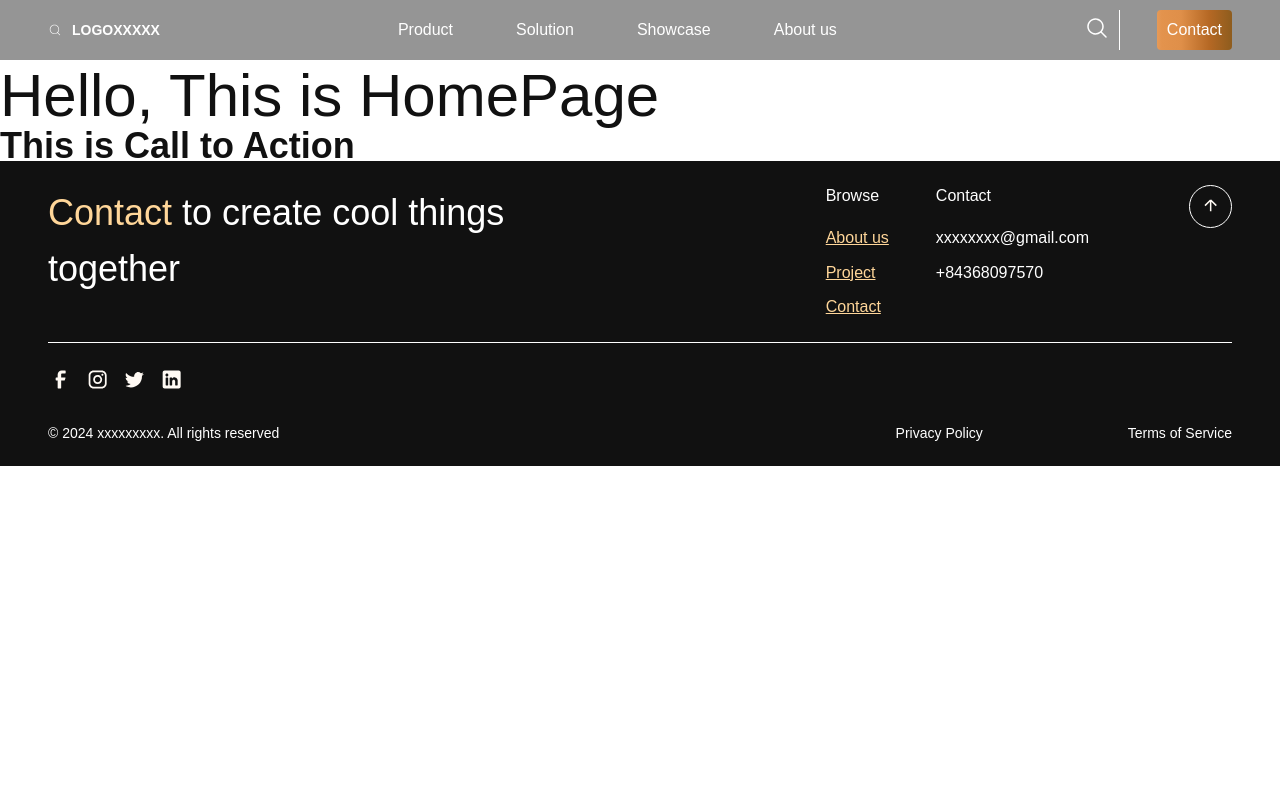
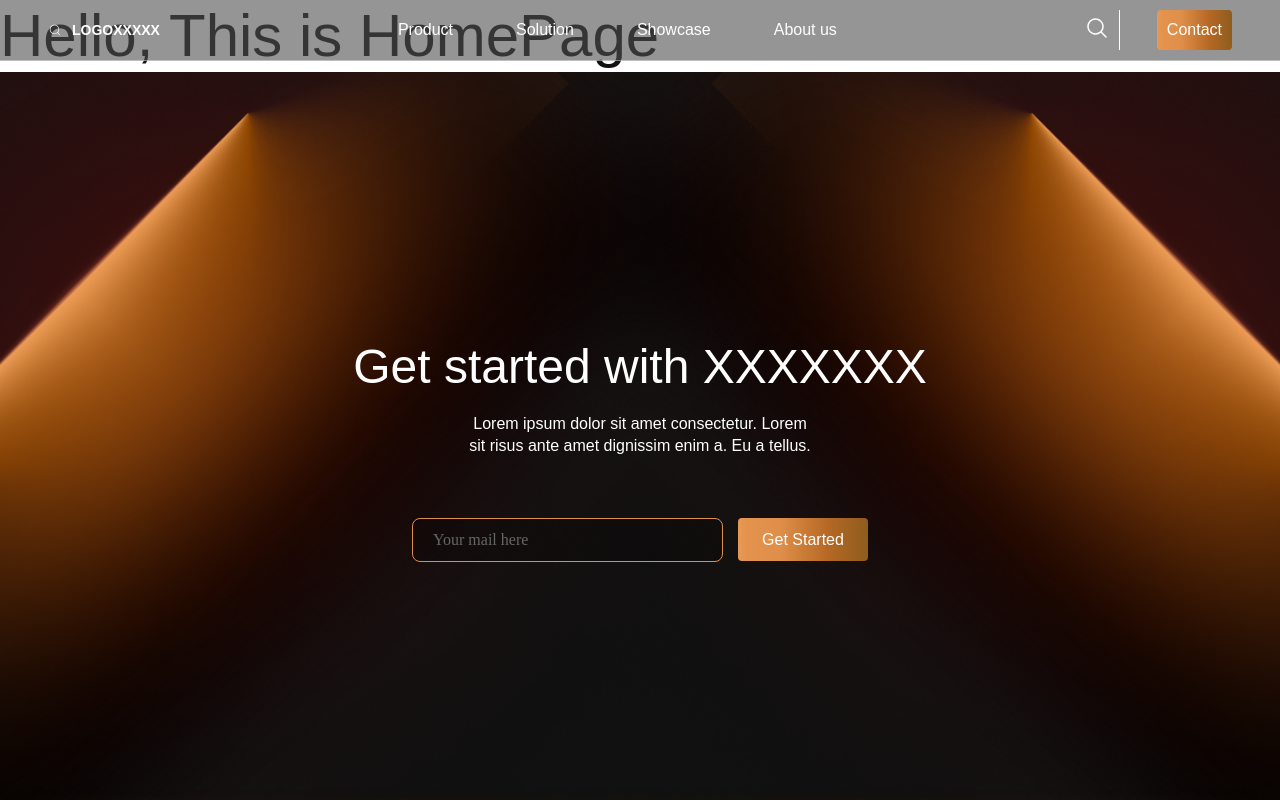
Before and after one commit to hajimemaste/project, a React (Vite) app: page / in a window 1280 px wide. Shown: the top 800 px of the page. Built offline with nearby package versions, Linux system fonts and the light colour scheme.

Commit message:
Call To Aciton

```diff
--- a/src/components/atoms/ButtonText/index.jsx
+++ b/src/components/atoms/ButtonText/index.jsx
@@ -2,14 +2,19 @@ import React from "react";
 import styled from "styled-components";
 import { StyledTypo } from "../../../styles/mixins/StyledTypo";
 
-const BtnText = ({ title, color, bgColor }) => {
+const BtnText = ({
+  title,
+  padding = "10px",
+  color = "white",
+  bgColor = "linear-gradient(89.68deg, #F1B078 -20.43%, #E3934D 6.5%, #DF8F49 32.15%, #B56824 69.73%, #685117 128.94%)",
+}) => {
   return (
     <div
       style={{
         background: bgColor,
         border: "none",
         borderRadius: "4px",
-        padding: "10px",
+        padding: padding,
         fontFamily: "Urbanist, sans-serif",
         fontWeight: 500,
         fontSize: "16px",
--- /dev/null
+++ b/src/components/atoms/InputText/index.jsx
@@ -0,0 +1,38 @@
+import React from "react";
+import styled from "styled-components";
+import { StyledTypo } from "../../../styles/mixins/StyledTypo";
+import { APP_COLORS } from "../../../themes";
+
+const InputText = ({ placeholder, value, onChange }) => {
+  return (
+    <StyledInput
+      type="text"
+      placeholder={placeholder}
+      value={value}
+      onChange={onChange}
+    />
+  );
+};
+
+const StyledInput = styled.input`
+  padding: 12px 20px;
+  border: 1px solid #df8f49;
+  border-radius: 8px;
+  width: 311px;
+  height: 44px;
+
+  background-color: #00000033;
+
+  ${StyledTypo.textBody2({ color: APP_COLORS.white })}
+
+  &::placeholder {
+    font-family: Aeonik;
+    font-size: 16px;
+    font-weight: 400;
+    line-height: 24px;
+    text-align: left;
+    color: #666666;
+  }
+`;
+
+export default InputText;
--- a/src/components/atoms/index.jsx
+++ b/src/components/atoms/index.jsx
@@ -1 +1,2 @@
 export { default as BtnText } from "./ButtonText";
+export { default as InputText } from "./InputText";
--- a/src/components/organisms/CallToAction/index.jsx
+++ b/src/components/organisms/CallToAction/index.jsx
@@ -1,12 +1,91 @@
-import React from "react";
+import React, { useState } from "react";
 import styled from "styled-components";
+import { APP_COLORS } from "../../../themes/appColors";
+import {
+  StyledPosition,
+  StyledDisplay,
+  StyledTypo,
+} from "../../../styles/mixins";
+import bottomCtaImage from "../../../assets/images/bottomCta.png";
+import bgCtaImage from "../../../assets/images/bgCta.png";
+import { InputText, BtnText } from "../../atoms";
 
 const CallToAction = (props) => {
+  const [inputValue, setInputValue] = useState("");
+
+  const handleChange = (event) => {
+    setInputValue(event.target.value);
+  };
+
   return (
-    <>
-      <h1>This is Call to Action</h1>
-    </>
+    <StyledCta>
+      <StyledContaineCta>
+        <StyledContent>
+          <StyledHeader>Get started with XXXXXXX</StyledHeader>
+          <StyledSub>
+            Lorem ipsum dolor sit amet consectetur. Lorem sit risus ante amet
+            dignissim enim a. Eu a tellus.
+          </StyledSub>
+        </StyledContent>
+        <StyledForm>
+          <InputText
+            placeholder="Your mail here"
+            value={inputValue}
+            onChange={handleChange}
+          />
+          <BtnText title="Get Started" padding="12px 24px" />
+        </StyledForm>
+      </StyledContaineCta>
+      <StyledImg>
+        <img src={bottomCtaImage} alt="bottomCta" />
+      </StyledImg>
+    </StyledCta>
   );
 };
 
+const StyledCta = styled.div`
+  width: 100%;
+  padding: 267px 0;
+  position: relative;
+  overflow: hidden;
+  background-color: ${APP_COLORS.black};
+  background-image: url(${bgCtaImage});
+  background-position-y: top center;
+  background-repeat: no-repeat;
+  background-size: cover;
+
+  ${StyledDisplay.dFlex({ justify: "center" })}
+`;
+
+const StyledContaineCta = styled.div`
+  z-index: 1000;
+
+  ${StyledDisplay.dFlexCol({ gap: "60px" })};
+`;
+
+const StyledContent = styled.div`
+  ${StyledDisplay.dFlexCol({ gap: "18px" })};
+`;
+
+const StyledHeader = styled.h1`
+  ${StyledTypo.heading3({ color: APP_COLORS.white, lineHeight: "56px" })}
+`;
+
+const StyledSub = styled.p`
+  width: 350px;
+  text-align: center;
+  ${StyledTypo.textBody2({ color: APP_COLORS.white, lineHeight: "24px" })}
+`;
+
+const StyledForm = styled.div`
+  ${StyledDisplay.dFlex({ gap: "15px" })}
+`;
+
+const StyledImg = styled.div`
+  ${StyledPosition.position({ bottom: "-24%", left: 0, right: 0 })};
+
+  img {
+    width: 100%;
+  }
+`;
 export default CallToAction;
--- a/src/components/organisms/Header/index.jsx
+++ b/src/components/organisms/Header/index.jsx
@@ -4,7 +4,6 @@ import { CiSearch } from "react-icons/ci";
 import { APP_COLORS } from "../../../themes";
 import { StyledDisplay } from "../../../styles/mixins/StyledDisplay";
 import { StyledTypo } from "../../../styles/mixins/StyledTypo";
-import { IoSearch } from "react-icons/io5";
 import { BtnText } from "../../atoms";
 import { SearchIcon } from "../../../assets/svgs/iconSearch";
 
@@ -47,6 +46,11 @@ const StyledHeader = styled.header`
   width: 100%;
   padding: 10px 48px;
   background-color: rgba(79, 79, 79, 0.6);
+  position: fixed;
+  z-index: 1000;
+  border-bottom: 1px solid;
+  border-color: rgba(255, 255, 255, 0.4);
+
   ${StyledDisplay.dFlex({ justify: "space-between" })};
 `;
 
```
Also changed, not shown: src/assets/images/bgCta.png (added), src/assets/images/bottomCta.png (added).
